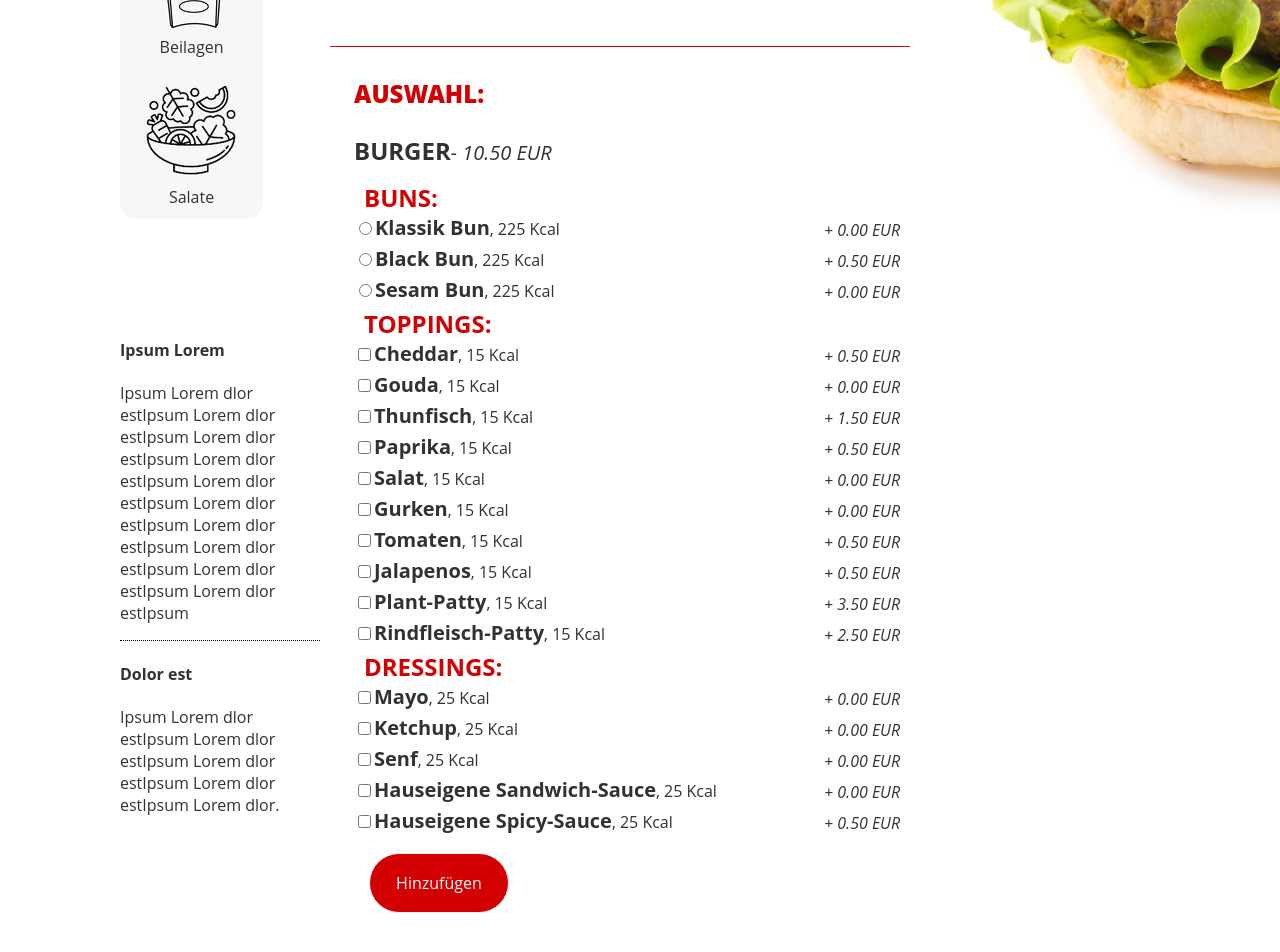
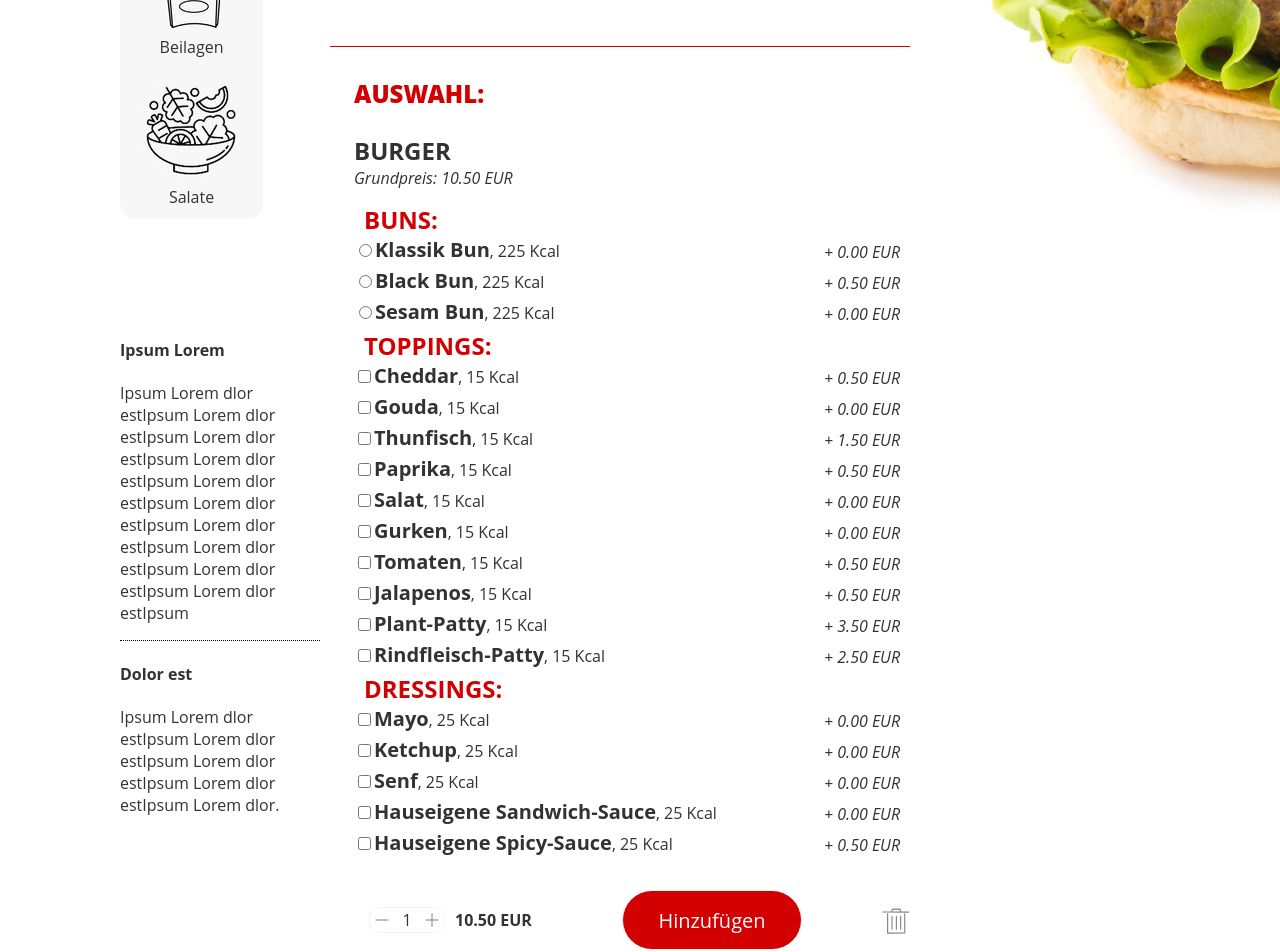
Before and after one commit to vlxdx/fastfood-restaurant-app, a React (Create React App) app: page /bestellen/burger in a window 1280 px wide. Shown: the part 740-1692 px from the top of the page. Built offline with nearby package versions, Linux system fonts and the light colour scheme.

Commit message:
general update

```diff
--- a/src/pages/Bestellen/Beilagen/Beilagen.module.scss
+++ b/src/pages/Bestellen/Beilagen/Beilagen.module.scss
@@ -53,6 +53,11 @@
     font-weight: 700;
   }
 
+  i {
+    font-size: 14px;
+  }
+}
+
 .info {
   display: flex;
   align-items: center;
@@ -99,11 +104,6 @@
       display: none;
     }
   }
-  }
-
-  i {
-    font-size: 14px;
-  }
 
   button {
     width: 140px;
--- a/src/pages/Bestellen/Burger/Burger.module.scss
+++ b/src/pages/Bestellen/Burger/Burger.module.scss
@@ -43,22 +43,30 @@
 
   .burgerHeader {
     padding-bottom: 14px;
+  }
+
+  .itemName {
     font-size: 24px;
     font-weight: 700;
     text-transform: uppercase;
-  }
-
-  .burgerPreis {
-    font-size: 20px;
-    font-weight: 500;
-    font-style: italic;
-    padding-right: 10px;
   }
 
   .option {
     display: flex;
     justify-content: space-between;
     align-items: center;
+  }
+
+  label {
+    margin-left: 10px;
+    font-size: 24px;
+    font-weight: 700;
+    text-transform: uppercase;
+    color: #d20000;
+  }
+
+  input {
+    margin-bottom: 10px;
   }
 
   .name {
@@ -71,15 +79,51 @@
     font-style: italic;
     padding-right: 10px;
   }
+}
+
+.info {
+  display: flex;
+  align-items: center;
+  justify-content: space-between;
+  margin-left: 15px;
+  margin-top: 30px;
+
+  .quantityPrice {
+    display: flex;
+    align-items: center;
+  }
+
+  .removeBtn {
+    opacity: 0.5;
+    cursor: pointer;
+    transition: opacity 0.15s ease-in-out;
+
+    &:hover {
+      opacity: 1;
+    }
+  }
+
+  .quantitySelector {
+    width: 76px;
+    display: flex;
+    justify-content: space-between;
+    align-items: center;
+    border: 1px solid #f3f3f3;
+    border-radius: 10px;
+    margin-right: 10px;
+  }
+
+  b {
+    width: 87px;
+  }
 
   button {
-    margin: 15px;
-    width: 140px;
+    width: 180px;
     height: 60px;
     border: 1px solid #f2f2f2;
     background: #d20000;
     border-radius: 30px;
-    font-size: 16px;
+    font-size: 20px;
     font-weight: 500;
     text-transform: capitalize;
     color: #ffffff;
@@ -99,16 +143,11 @@
     }
   }
 
-  label {
-    margin-left: 10px;
-    font-size: 24px;
-    font-weight: 700;
-    text-transform: uppercase;
-    color: #d20000;
-  }
-
-  input {
-    margin-bottom: 10px;
+  @media (max-width: 920px) {
+    button {
+      width: 100px;
+      font-size: 16px;
+    }
   }
 }
 
@@ -116,7 +155,7 @@
   grid-column: 2 / 3;
 }
 
-@media (max-width: 1024px) {
+@media (max-width: 1222px) {
   .burgersImg {
     display: none;
   }
--- a/src/pages/Bestellen/Burger/index.jsx
+++ b/src/pages/Bestellen/Burger/index.jsx
@@ -1,8 +1,18 @@
 import React, { useState } from 'react';
 import styles from './Burger.module.scss';
 import burger from '../../../assets/images/burger.jpg';
+import btnPlus from '../../../assets/images/btn-plus.svg';
+import btnMinus from '../../../assets/images/btn-minus.svg';
+import btnDelete from '../../../assets/images/btn-delete.svg';
 
-function Burger({ items, addToCart }) {
+function Burger({
+  items,
+  addToCart,
+  quantities,
+  increaseQuantity,
+  decreaseQuantity,
+  handleResetQuantity,
+}) {
   const [selectedBun, setSelectedBun] = useState('');
   const [selectedToppings, setSelectedToppings] = useState([]);
   const [selectedDressings, setSelectedDressings] = useState([]);
@@ -51,10 +61,8 @@ function Burger({ items, addToCart }) {
             {items.map((item) => (
               <div key={item.Name}>
                 <div className={styles.burgerHeader}>
-                  {item.Name}
-                  <span className={styles.burgerPreis}>
-                    - {item.Preis.toFixed(2)} EUR
-                  </span>
+                  <div className={styles.itemName}>{item.Name}</div>
+                  <i>Grundpreis: {item.Preis.toFixed(2)} EUR</i>
                 </div>
                 <div>
                   <label>Buns:</label>
@@ -114,9 +122,40 @@ function Burger({ items, addToCart }) {
                     </div>
                   ))}
                 </div>
-                <button onClick={() => handleAddToCart(item)}>
-                  Hinzufügen
-                </button>
+                <div className={styles.info}>
+                  <div className={styles.quantityPrice}>
+                    <div>
+                      <div className={styles.quantitySelector}>
+                        <img
+                          className={styles.removeBtn}
+                          width={24}
+                          src={btnMinus}
+                          alt="Minus"
+                          onClick={() => decreaseQuantity(item.Name)}
+                        />
+                        <span>{quantities[item.Name]}</span>
+                        <img
+                          className={styles.removeBtn}
+                          width={24}
+                          src={btnPlus}
+                          alt="Plus"
+                          onClick={() => increaseQuantity(item.Name)}
+                        />
+                      </div>
+                    </div>
+                    <b>{(quantities[item.Name] * item.Preis).toFixed(2)} EUR</b>
+                  </div>
+                  <button onClick={() => handleAddToCart(item)}>
+                    Hinzufügen
+                  </button>
+                  <img
+                    className={styles.removeBtn}
+                    width={28}
+                    src={btnDelete}
+                    alt="Delete"
+                    onClick={() => handleResetQuantity(item.Name)}
+                  />
+                </div>
               </div>
             ))}
           </div>
--- a/src/pages/Bestellen/Getraenke/Getraenke.module.scss
+++ b/src/pages/Bestellen/Getraenke/Getraenke.module.scss
@@ -53,6 +53,11 @@
     font-weight: 700;
   }
 
+  i {
+    font-size: 14px;
+  }
+}
+
 .info {
   display: flex;
   align-items: center;
@@ -99,11 +104,6 @@
       display: none;
     }
   }
-  }
-
-  i {
-    font-size: 14px;
-  }
 
   button {
     width: 140px;
--- a/src/pages/Bestellen/Salate/Salate.module.scss
+++ b/src/pages/Bestellen/Salate/Salate.module.scss
@@ -53,6 +53,11 @@
     font-weight: 700;
   }
 
+  i {
+    font-size: 14px;
+  }
+}
+
 .info {
   display: flex;
   align-items: center;
@@ -98,11 +103,6 @@
     b {
       display: none;
     }
-    }
-  }
-
-  i {
-    font-size: 14px;
   }
 
   button {
--- a/src/pages/Bestellen/Sandwiches/Sandwiches.module.scss
+++ b/src/pages/Bestellen/Sandwiches/Sandwiches.module.scss
@@ -43,22 +43,30 @@
 
   .sandwichHeader {
     padding-bottom: 14px;
+  }
+
+  .itemName {
     font-size: 24px;
     font-weight: 700;
     text-transform: uppercase;
-  }
-
-  .sandwichPreis {
-    font-size: 20px;
-    font-weight: 500;
-    font-style: italic;
-    padding-right: 10px;
   }
 
   .option {
     display: flex;
     justify-content: space-between;
     align-items: center;
+  }
+
+  label {
+    margin-left: 10px;
+    font-size: 24px;
+    font-weight: 700;
+    text-transform: uppercase;
+    color: #d20000;
+  }
+
+  input {
+    margin-bottom: 10px;
   }
 
   .name {
@@ -71,15 +79,51 @@
     font-style: italic;
     padding-right: 10px;
   }
+}
+
+.info {
+  display: flex;
+  align-items: center;
+  justify-content: space-between;
+  margin-left: 15px;
+  margin-top: 30px;
+
+  .quantityPrice {
+    display: flex;
+    align-items: center;
+  }
+
+  .removeBtn {
+    opacity: 0.5;
+    cursor: pointer;
+    transition: opacity 0.15s ease-in-out;
+
+    &:hover {
+      opacity: 1;
+    }
+  }
+
+  .quantitySelector {
+    width: 76px;
+    display: flex;
+    justify-content: space-between;
+    align-items: center;
+    border: 1px solid #f3f3f3;
+    border-radius: 10px;
+    margin-right: 10px;
+  }
+
+  b {
+    width: 87px;
+  }
 
   button {
-    margin: 15px;
-    width: 140px;
+    width: 180px;
     height: 60px;
     border: 1px solid #f2f2f2;
     background: #d20000;
     border-radius: 30px;
-    font-size: 16px;
+    font-size: 20px;
     font-weight: 500;
     text-transform: capitalize;
     color: #ffffff;
@@ -99,16 +143,11 @@
     }
   }
 
-  label {
-    margin-left: 10px;
-    font-size: 24px;
-    font-weight: 700;
-    text-transform: uppercase;
-    color: #d20000;
-  }
-
-  input {
-    margin-bottom: 10px;
+  @media (max-width: 920px) {
+    button {
+      width: 100px;
+      font-size: 16px;
+    }
   }
 }
 
@@ -116,7 +155,7 @@
   grid-column: 2 / 3;
 }
 
-@media (max-width: 1024px) {
+@media (max-width: 1222px) {
   .sandwichesImg {
     display: none;
   }
--- a/src/pages/Bestellen/Sandwiches/index.jsx
+++ b/src/pages/Bestellen/Sandwiches/index.jsx
@@ -1,8 +1,18 @@
 import React, { useState } from 'react';
 import styles from './Sandwiches.module.scss';
 import sandwich from '../../../assets/images/sandwich.jpg';
+import btnPlus from '../../../assets/images/btn-plus.svg';
+import btnMinus from '../../../assets/images/btn-minus.svg';
+import btnDelete from '../../../assets/images/btn-delete.svg';
 
-function Sandwiches({ items, addToCart }) {
+function Sandwiches({
+  items,
+  addToCart,
+  quantities,
+  increaseQuantity,
+  decreaseQuantity,
+  handleResetQuantity,
+}) {
   const [selectedLength, setSelectedLength] = useState('');
   const [selectedBread, setSelectedBread] = useState('');
   const [selectedToppings, setSelectedToppings] = useState([]);
@@ -53,10 +63,8 @@ function Sandwiches({ items, addToCart }) {
             {items.map((item) => (
               <div key={item.Name}>
                 <div className={styles.sandwichHeader}>
-                  {item.Name}
-                  <span className={styles.sandwichPreis}>
-                    - {item.Preis.toFixed(2)} EUR
-                  </span>
+                  <div className={styles.itemName}>{item.Name}</div>
+                  <i>Grundpreis: {item.Preis.toFixed(2)} EUR</i>
                 </div>
                 <div>
                   <label>Länge:</label>
@@ -136,9 +144,40 @@ function Sandwiches({ items, addToCart }) {
                     </div>
                   ))}
                 </div>
-                <button onClick={() => handleAddToCart(item)}>
-                  Hinzufügen
-                </button>
+                <div className={styles.info}>
+                  <div className={styles.quantityPrice}>
+                    <div>
+                      <div className={styles.quantitySelector}>
+                        <img
+                          className={styles.removeBtn}
+                          width={24}
+                          src={btnMinus}
+                          alt="Minus"
+                          onClick={() => decreaseQuantity(item.Name)}
+                        />
+                        <span>{quantities[item.Name]}</span>
+                        <img
+                          className={styles.removeBtn}
+                          width={24}
+                          src={btnPlus}
+                          alt="Plus"
+                          onClick={() => increaseQuantity(item.Name)}
+                        />
+                      </div>
+                    </div>
+                    <b>{(quantities[item.Name] * item.Preis).toFixed(2)} EUR</b>
+                  </div>
+                  <button onClick={() => handleAddToCart(item)}>
+                    Hinzufügen
+                  </button>
+                  <img
+                    className={styles.removeBtn}
+                    width={28}
+                    src={btnDelete}
+                    alt="Delete"
+                    onClick={() => handleResetQuantity(item.Name)}
+                  />
+                </div>
               </div>
             ))}
           </div>
```
Lines whose indentation alone changed are shown as unchanged.
